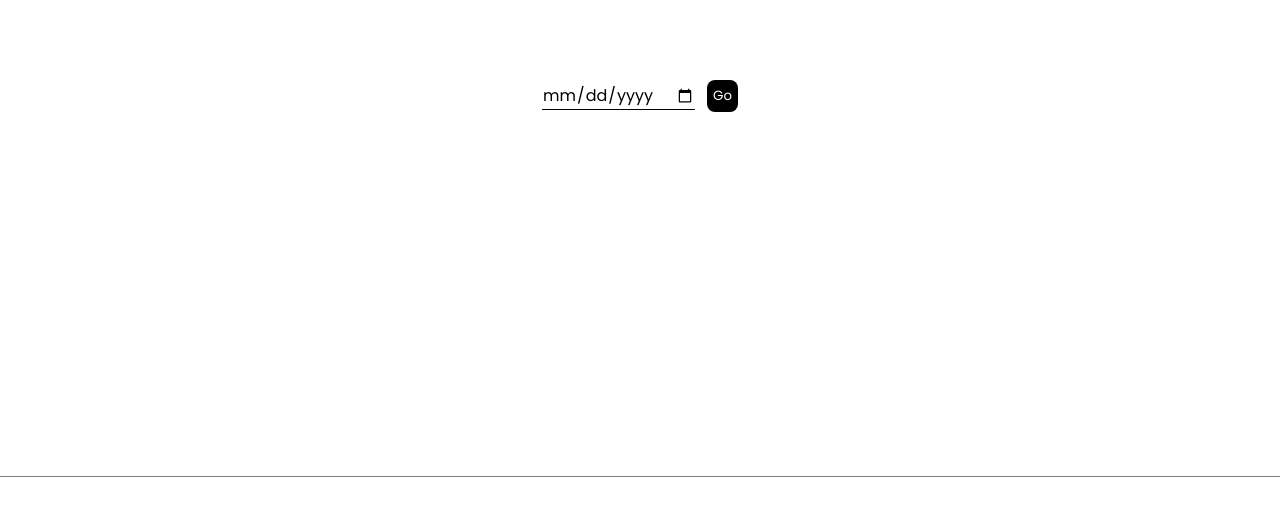
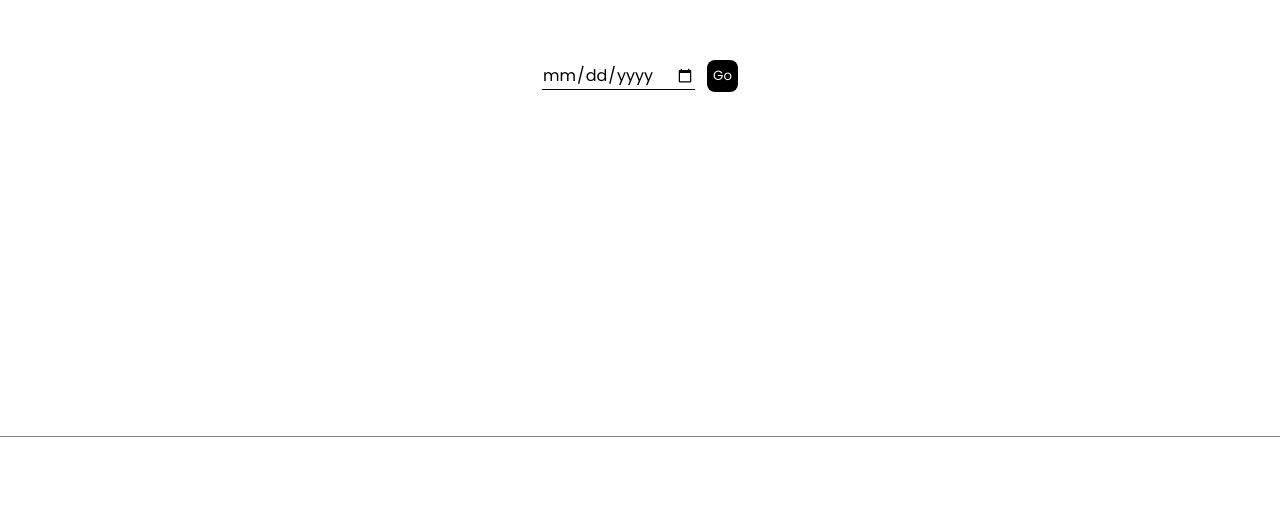
Before and after one commit to InimaJin/food_tracker, a React (Vite) app in the folder app/: page / in a window 1280 px wide. Shown: the part 284-800 px from the top of the page. Built offline with nearby package versions, Linux system fonts and the light colour scheme; some icons are missing.

Commit message:
Fix inconsistent app-header height and centering

```diff
--- a/app/assets/css/index.css
+++ b/app/assets/css/index.css
@@ -11,33 +11,30 @@
 	height: 100dvh;
 	display: flex;
 	flex-direction: column;
-	justify-content: space-between;
 }
 
 header.app-main-header {
 	width: 100%;
-	min-height: 5dvh;
+	height: 10%;
 	border-top: 1px solid gray;
-	padding: 16px;
 
 	nav {
 		height: 100%;
 		display: flex;
 		justify-content: space-around;
-		align-items: center;
 	}
 
 	a {
-		height: 100%;
 		text-decoration: none;
 		color: black;
 		font-size: 2rem;
+		display: flex;
+		align-items: center;
 	}
 }
 
 .current-window {
-	flex-grow: 1;
-	min-height: 0;
+	height: 90%;
 	padding: 32px;
 	overflow-y: auto;
 }
```
